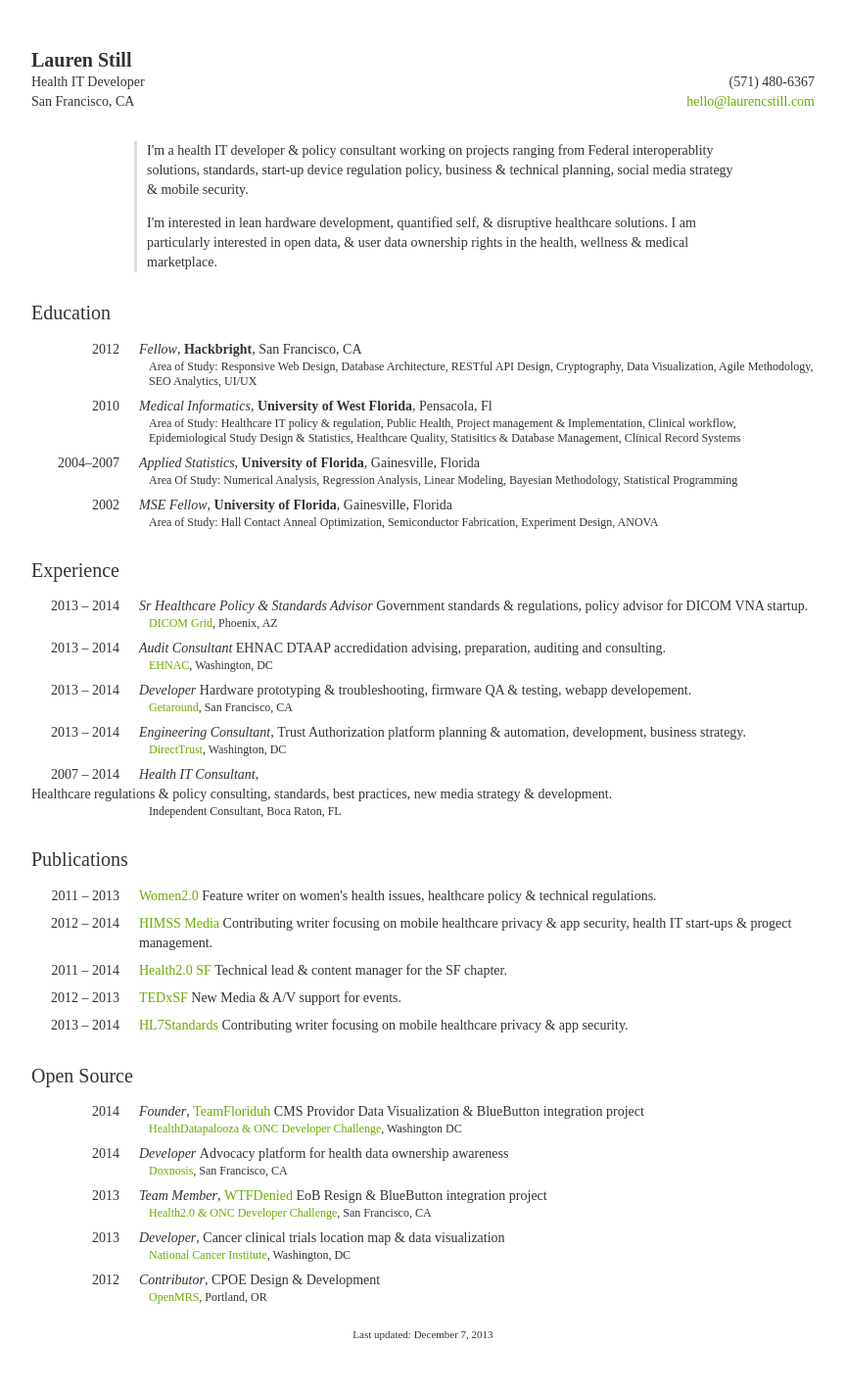
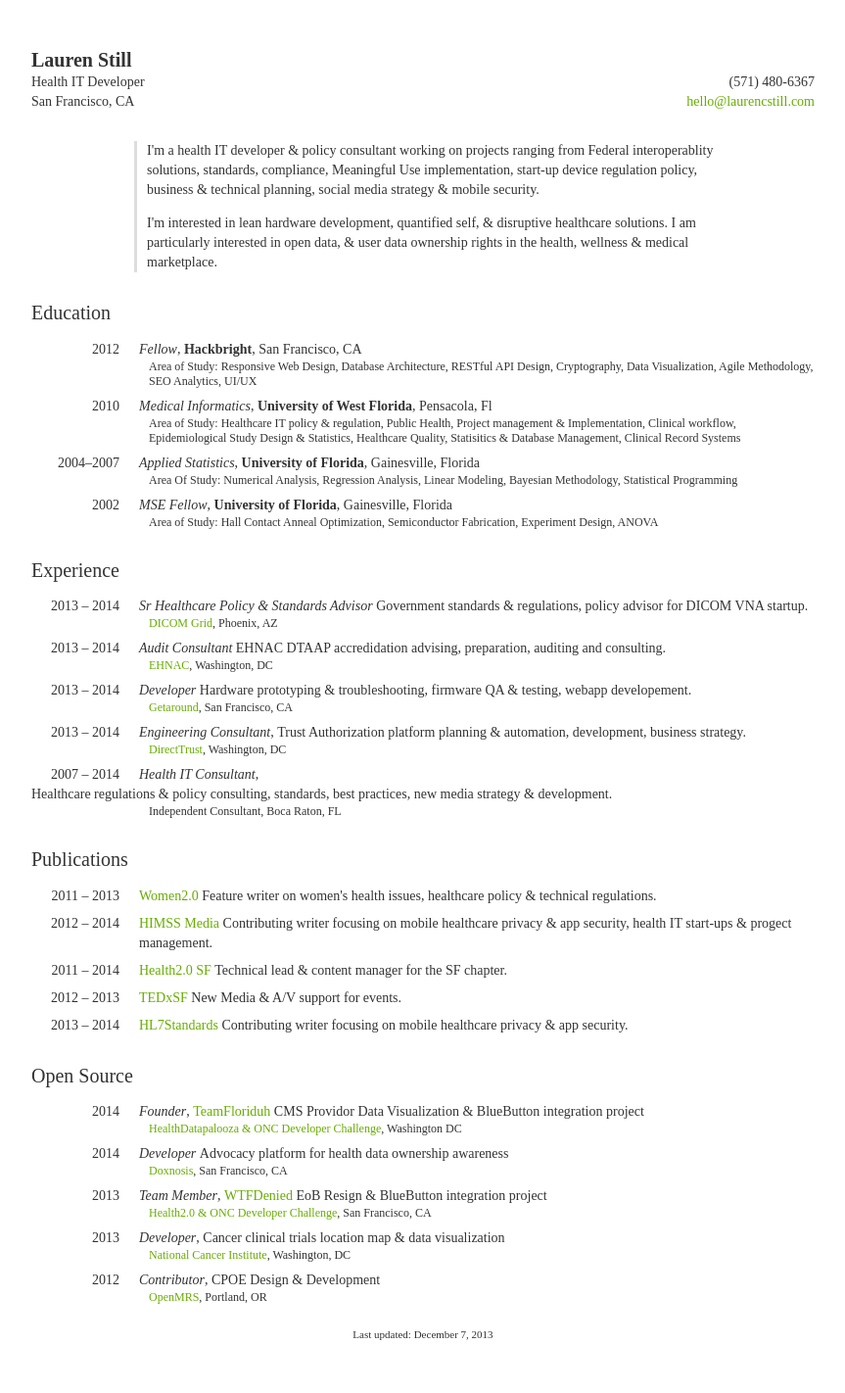
Before and after one commit to laurenstill/laurenstill.github.io, a Jekyll site: the page cv/index.html, which Jekyll copies as it is, in a window 1280 px wide. Shown: the whole page at 98% size, without its empty margins (208-1071 px from the left). Built offline with Jekyll 4.4.1, drawn with Linux system fonts in a browser that asks for light colours; comment, search, counter and statistics services are not loaded.

Commit message:
Update index.html

```diff
--- a/cv/index.html
+++ b/cv/index.html
@@ -35,7 +35,7 @@
         <section>
 
             <div class="indent">
-                <p>I'm a health IT developer &amp; policy consultant working on projects ranging from Federal interoperablity solutions, standards, start-up device regulation policy, business  &amp; technical planning, social media strategy  &amp; mobile security.</p>
+                <p>I'm a health IT developer &amp; policy consultant working on projects ranging from Federal interoperablity solutions, standards, compliance, Meaningful Use implementation, start-up device regulation policy, business  &amp; technical planning, social media strategy  &amp; mobile security.</p>
 
                 <p>I'm interested in lean hardware development, quantified self,  &amp; disruptive healthcare solutions.  I am particularly interested in open data,  &amp; user data ownership rights in the health, wellness  &amp; medical marketplace. </p>
             </div>
```
